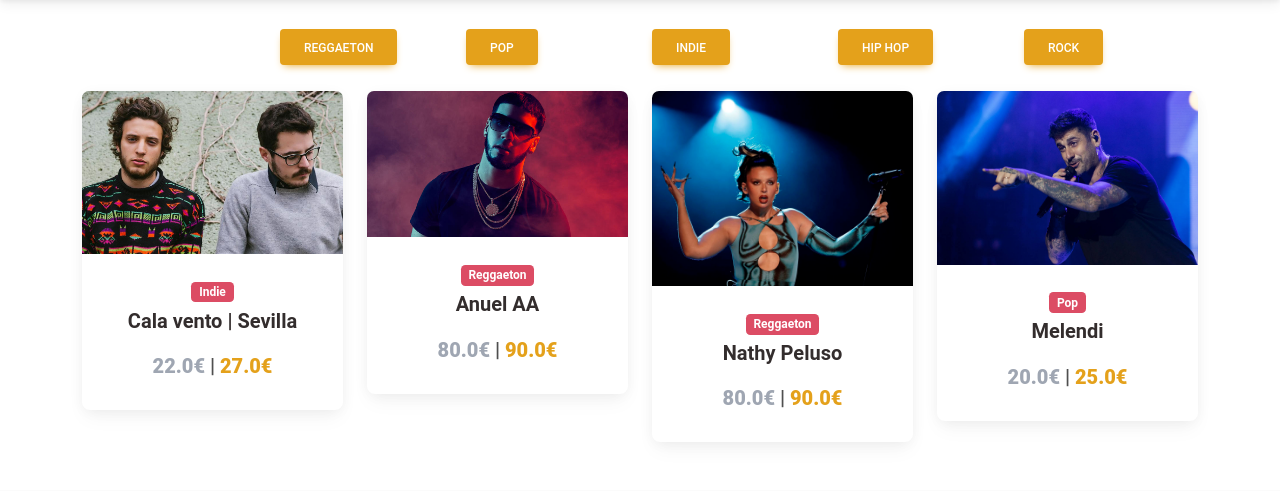
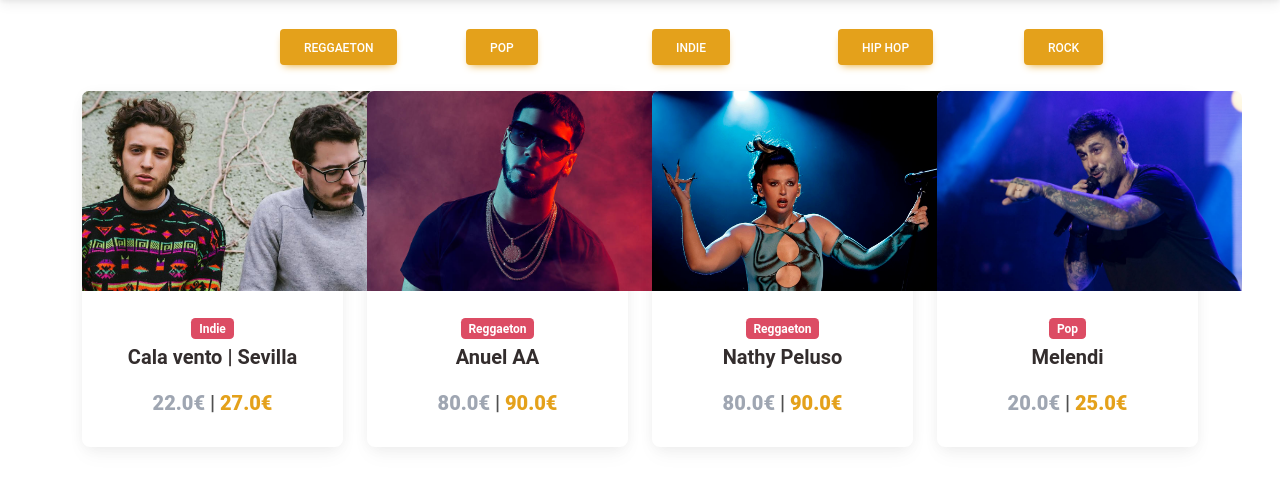
Before and after one commit to AcmeConcerts/Acme-Concerts, a Django app: page / in a window 1280 px wide. Shown: the part 91-582 px from the top of the page. Run offline with Django 4.2, Linux system fonts and the light colour scheme; data comes from the database, SQL or seed files in the repository; some libraries are stand-ins or nearby versions.

Commit message:
style: home tickets

```diff
--- a/main/templates/home.html
+++ b/main/templates/home.html
@@ -89,7 +89,7 @@
                 </a>
                 {% else %}
                 <a href="{{ticket.get_absolute_url}}">
-                  <img src="{{MEDIA_URL}}{{ticket.image}}" class="card-img-top">
+                  <img src="{{MEDIA_URL}}{{ticket.image}}" style="object-fit: cover; width: 305px;height: 200px;" class="card-img-top">
                 </a>
                 {% endif %}
               </div>
```
